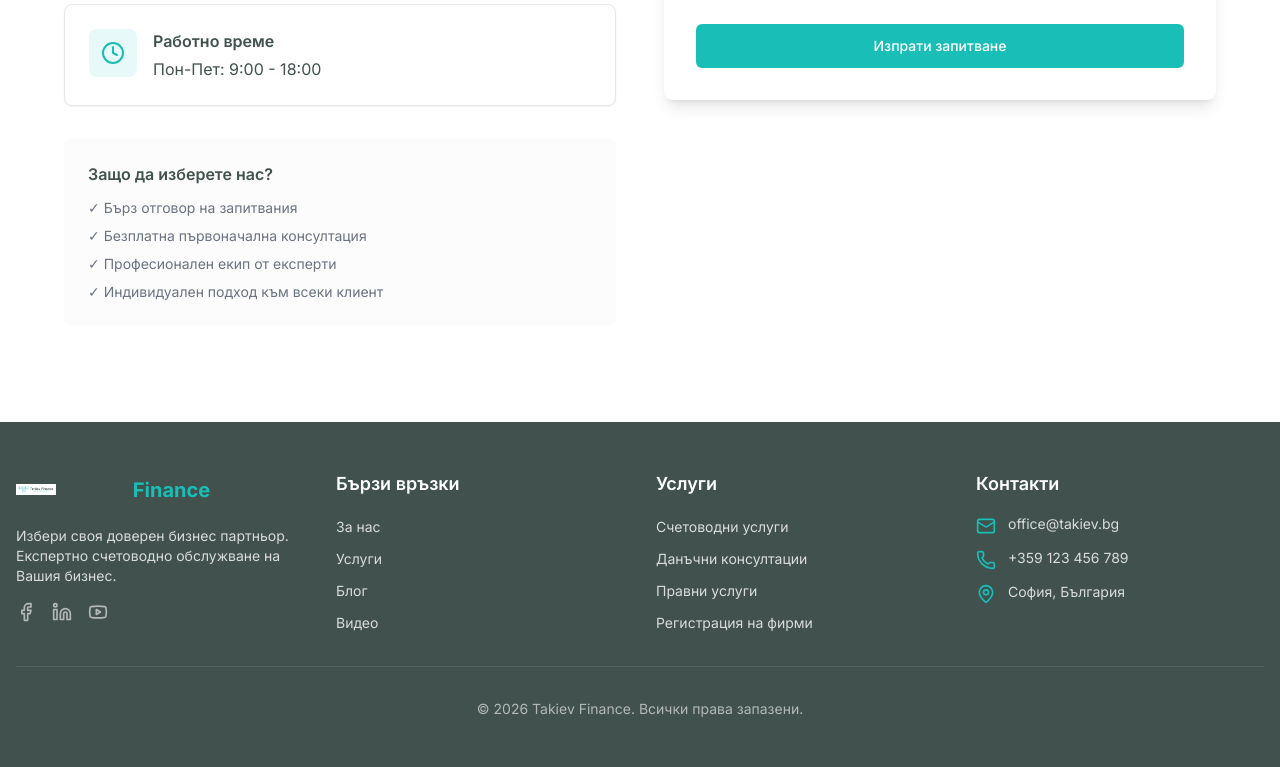
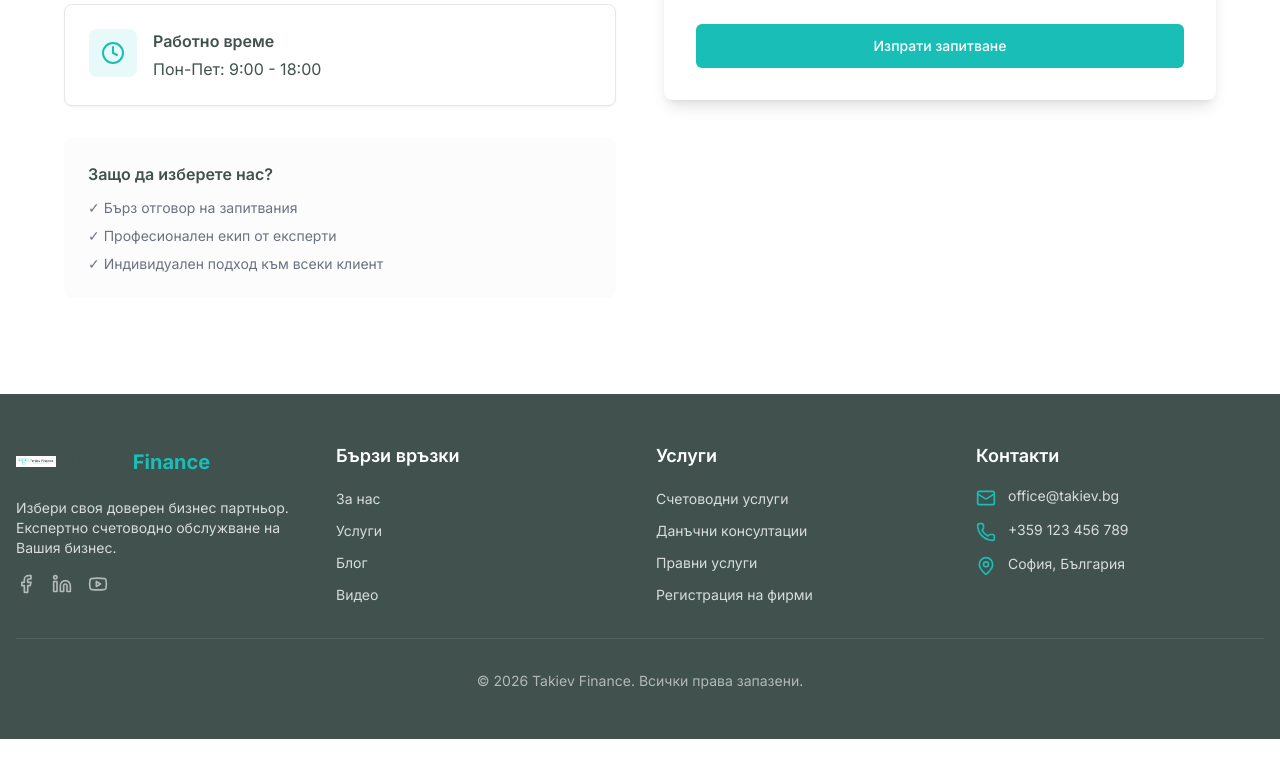
Before and after one commit to TzZeka/takiev-finance-site, a Next.js app: page /kontakti in a window 1280 px wide. Shown: the part 760-1527 px from the top of the page. After the commit the page ends 1499 px from the top, so only its background shows below. Built offline with nearby package versions, Linux system fonts and the light colour scheme.

Commit message:
remove list element

```diff
--- a/app/kontakti/page.tsx
+++ b/app/kontakti/page.tsx
@@ -100,7 +100,6 @@ export default function ContactPage() {
                 </h3>
                 <ul className="space-y-2 text-sm text-muted-foreground">
                   <li>✓ Бърз отговор на запитвания</li>
-                  <li>✓ Безплатна първоначална консултация</li>
                   <li>✓ Професионален екип от експерти</li>
                   <li>✓ Индивидуален подход към всеки клиент</li>
                 </ul>
```
